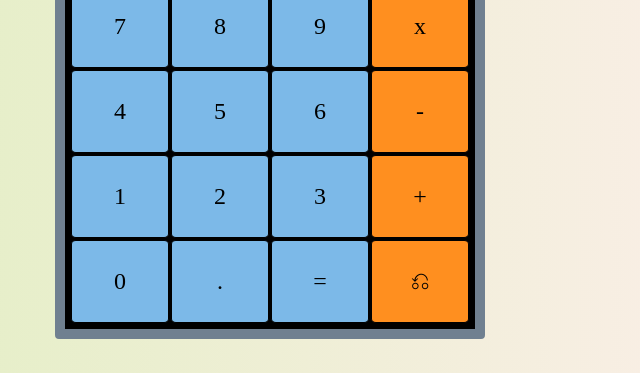
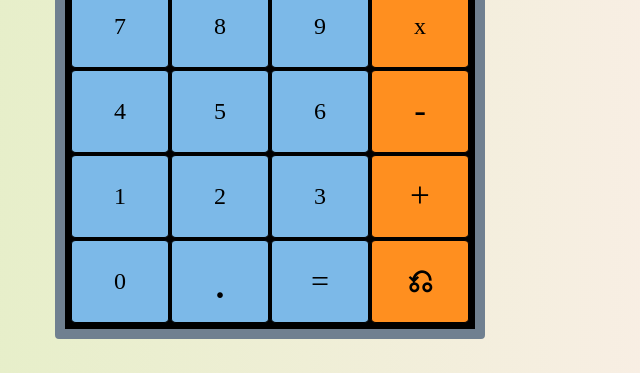
Before and after one commit to ArthurAsam/Calculator-TOP, a plain HTML site: page index.html in a window 1280 px wide. Shown: the part 349-722 px from the top of the page, 370-1010 px from the left. Drawn offline with Linux system fonts and the light colour scheme.

Commit message:
Adjust css for on some operator elements
Added some font size to a few small operator elements
Also added a class of multiply to html element

```diff
--- a/index.html
+++ b/index.html
@@ -22,7 +22,7 @@
             <button type="button" class="data-number grid-item-7 clr-group-3">7</button>
             <button type="button" class="data-number grid-item-8 clr-group-3">8</button>
             <button type="button" class="data-number grid-item-9 clr-group-3">9</button>
-            <button type="button" class="data-operator clr-group-2">x</button>
+            <button type="button" class="data-operator multiply clr-group-2">x</button>
 
             <button type="button" class="data-number grid-item-4 clr-group-3">4</button>
             <button type="button" class="data-number grid-item-5 clr-group-3">5</button>
--- a/styles.css
+++ b/styles.css
@@ -80,7 +80,31 @@ button:hover{
 
 .clr-group-2{
     background-color: #FF8F1F;
+    font-size: 1.5rem;
 
+}
+
+.backspace{
+    font-size: 2rem;
+    font-weight: 700;
+}
+
+.grid-item-add{
+    font-size: 2.2rem;
+    font-weight: 100;
+
+}
+
+.grid-item-subtract{
+    font-size: 2.2rem;
+    font-weight: 100;;
+}
+.decimal{
+    font-size: 3rem;
+}
+
+.equals{
+    font-size: 2rem;
 }
 
 .clr-group-3{
```
